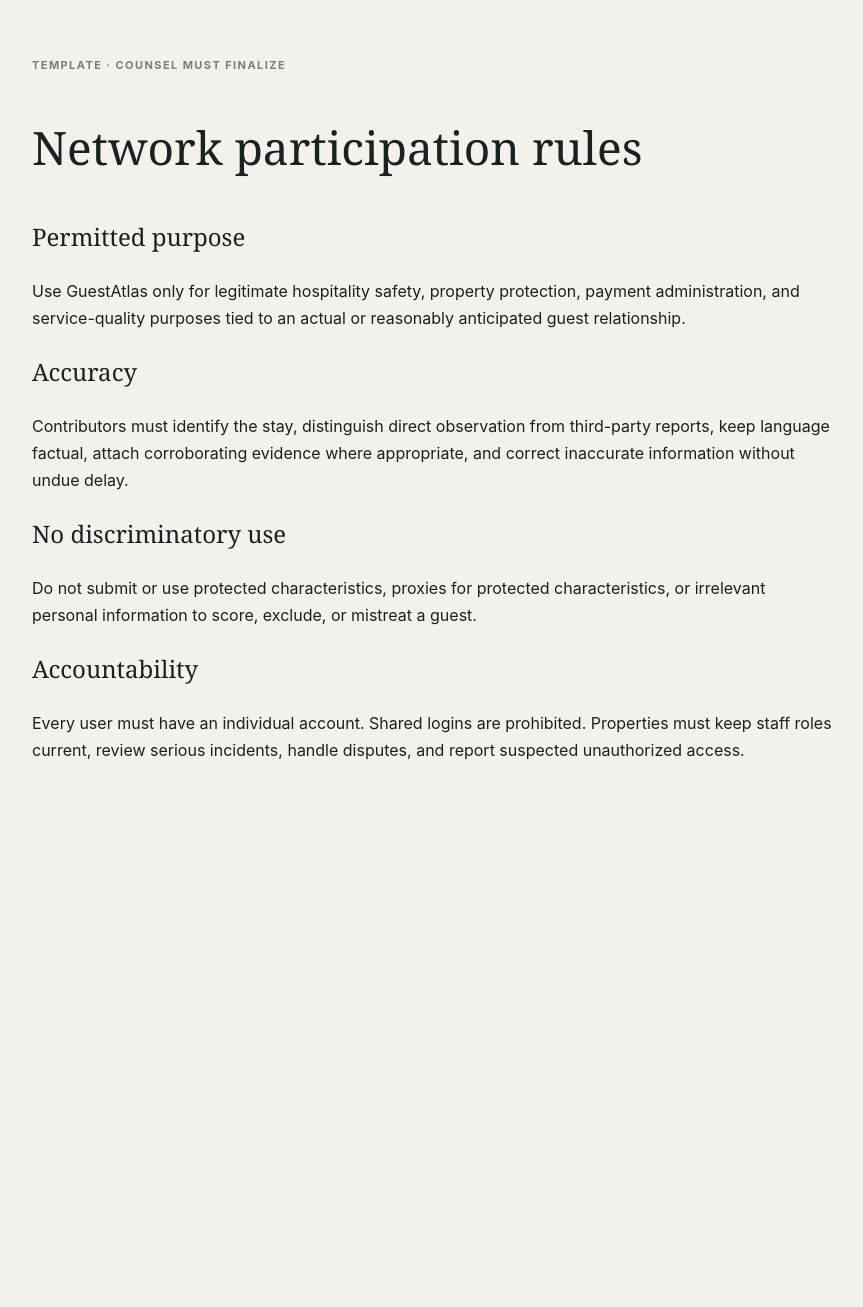
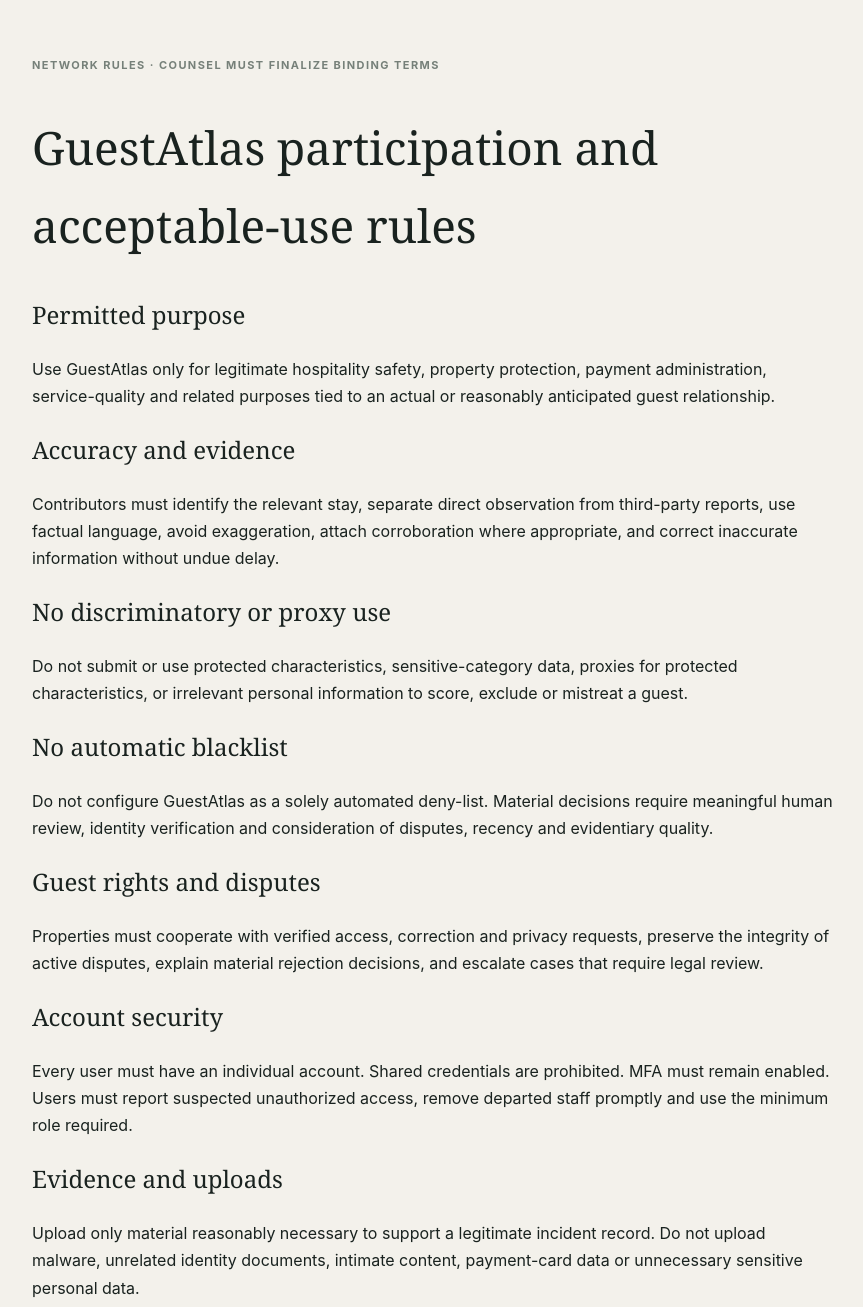
Before and after one commit to lionsgrandson/hotleBiz, a Next.js app: page /terms in a window 1280 px wide. Shown: the top 1307 px of the page, without its empty margins (207-1070 px from the left). Before the commit the page ends 910 px from the top, so only its background shows below. Built offline with nearby package versions, Linux system fonts and the light colour scheme.

Commit message:
Expand acceptable-use and governance terms

```diff
--- a/src/app/terms/page.tsx
+++ b/src/app/terms/page.tsx
@@ -1 +1,14 @@
-export default function Terms(){return <main className="legal"><span className="eyebrow">Template · counsel must finalize</span><h1>Network participation rules</h1><h2>Permitted purpose</h2><p>Use GuestAtlas only for legitimate hospitality safety, property protection, payment administration, and service-quality purposes tied to an actual or reasonably anticipated guest relationship.</p><h2>Accuracy</h2><p>Contributors must identify the stay, distinguish direct observation from third-party reports, keep language factual, attach corroborating evidence where appropriate, and correct inaccurate information without undue delay.</p><h2>No discriminatory use</h2><p>Do not submit or use protected characteristics, proxies for protected characteristics, or irrelevant personal information to score, exclude, or mistreat a guest.</p><h2>Accountability</h2><p>Every user must have an individual account. Shared logins are prohibited. Properties must keep staff roles current, review serious incidents, handle disputes, and report suspected unauthorized access.</p></main>}
+export default function Terms(){
+  return <main className="legal">
+    <span className="eyebrow">Network rules · counsel must finalize binding terms</span>
+    <h1>GuestAtlas participation and acceptable-use rules</h1>
+    <h2>Permitted purpose</h2><p>Use GuestAtlas only for legitimate hospitality safety, property protection, payment administration, service-quality and related purposes tied to an actual or reasonably anticipated guest relationship.</p>
+    <h2>Accuracy and evidence</h2><p>Contributors must identify the relevant stay, separate direct observation from third-party reports, use factual language, avoid exaggeration, attach corroboration where appropriate, and correct inaccurate information without undue delay.</p>
+    <h2>No discriminatory or proxy use</h2><p>Do not submit or use protected characteristics, sensitive-category data, proxies for protected characteristics, or irrelevant personal information to score, exclude or mistreat a guest.</p>
+    <h2>No automatic blacklist</h2><p>Do not configure GuestAtlas as a solely automated deny-list. Material decisions require meaningful human review, identity verification and consideration of disputes, recency and evidentiary quality.</p>
+    <h2>Guest rights and disputes</h2><p>Properties must cooperate with verified access, correction and privacy requests, preserve the integrity of active disputes, explain material rejection decisions, and escalate cases that require legal review.</p>
+    <h2>Account security</h2><p>Every user must have an individual account. Shared credentials are prohibited. MFA must remain enabled. Users must report suspected unauthorized access, remove departed staff promptly and use the minimum role required.</p>
+    <h2>Evidence and uploads</h2><p>Upload only material reasonably necessary to support a legitimate incident record. Do not upload malware, unrelated identity documents, intimate content, payment-card data or unnecessary sensitive personal data.</p>
+    <h2>Enforcement</h2><p>GuestAtlas may suspend a property or user for abuse, unauthorized browsing, discriminatory use, falsified reports, repeated unsupported allegations, security violations or failure to handle guest rights requests.</p>
+  </main>
+}
```
